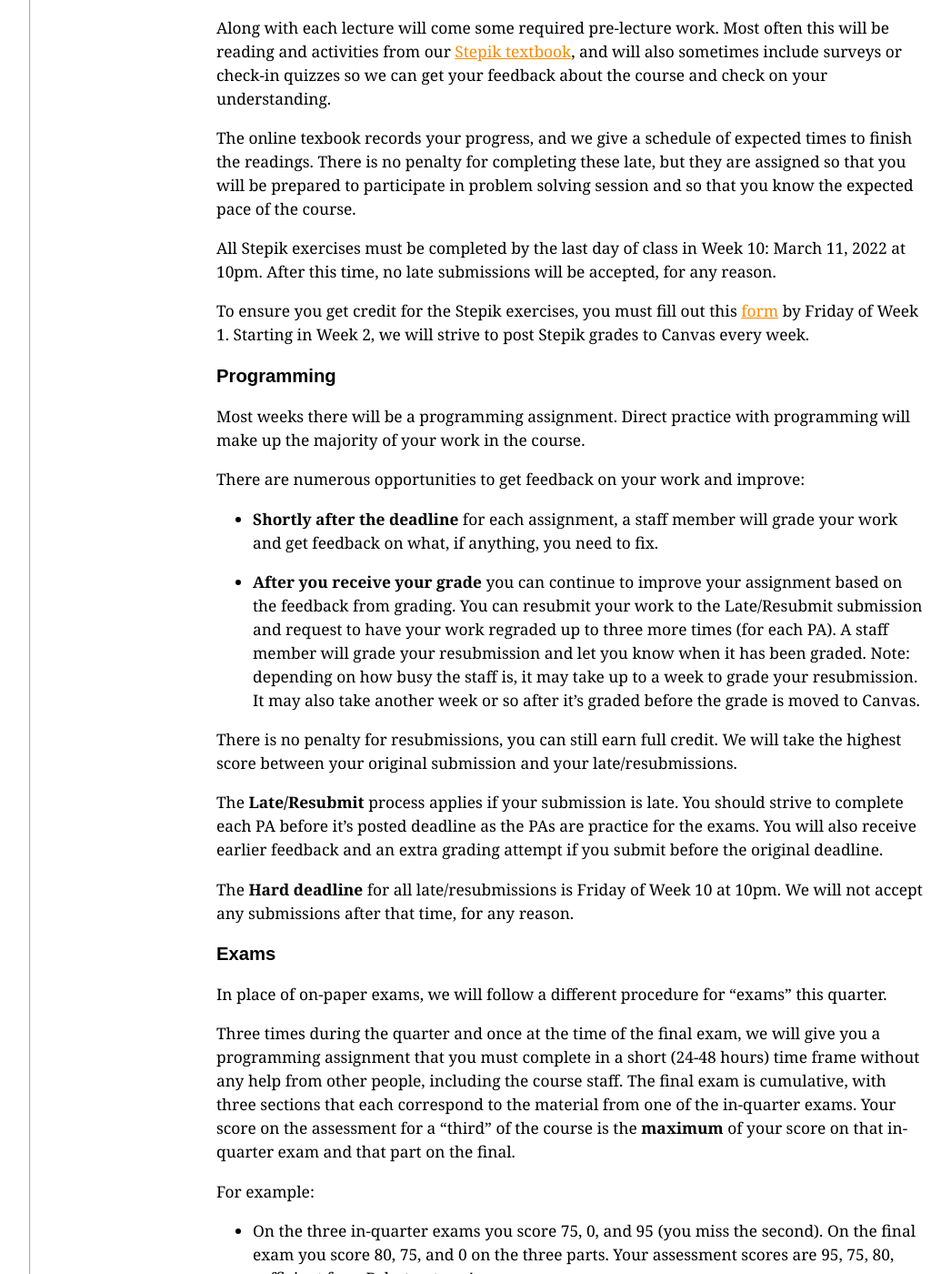
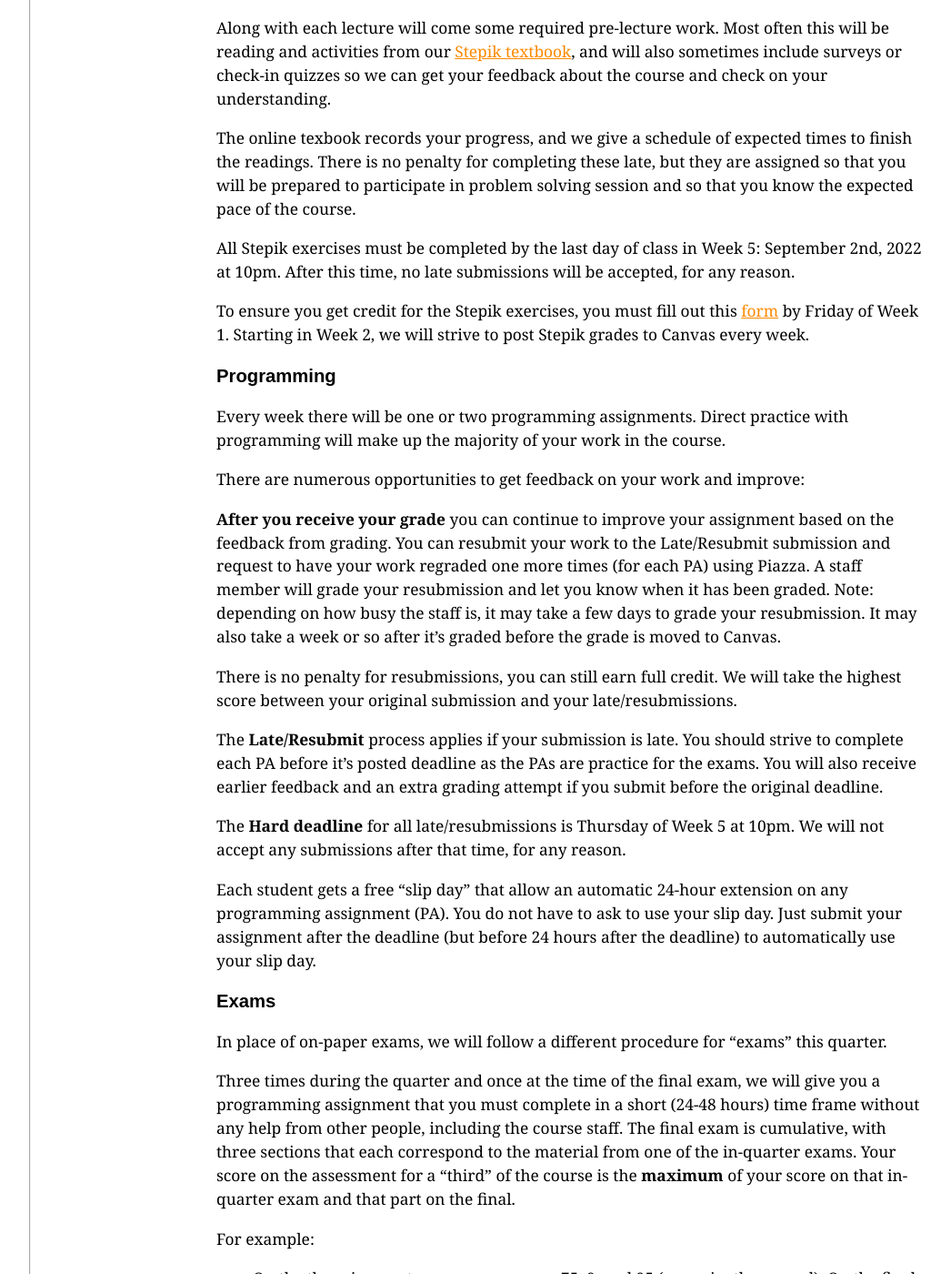
Before and after one commit to ucsd-cse11-su222/ucsd-cse11-su222.github.io, a Jekyll site: the page built from syllabus.md, in a window 1280 px wide and 1400 px high, scrolled down 1639 px. Shown: the whole window at 91% size, without its empty margins (56-1102 px from the left). Built offline with Jekyll 4.4.1, drawn with Linux system fonts in a browser that asks for light colours.

Commit message:
Update syllabus.md

```diff
--- a/syllabus.md
+++ b/syllabus.md
@@ -38,10 +38,6 @@ There are a few components to your grade in the course:
 
 <img src="./cse_grading_scale.png" width="100%">
 
-
-
-
-
 We may adjust the above scale to be more lenient
 (depending on a number of factors that we will not publicize), but we guarantee
 that we will not adjust the scale to make it harder to get a better grade.
@@ -59,7 +55,8 @@ sections, but it is highly encouraged.
 **In-person sessions** will be led during the normally-scheduled lecture times
 in the normally-scheduled room, led by the instructor. These sessions will be
 recorded by podcasting but will not be available remotely while they are ongoing.
-You can find the recordings in the Canvas Media Gallery or at [podcast.ucsd.edu](https://podcast.ucsd.edu){:target="_blank"}
+You can find the recordings in the Canvas Media Gallery or
+at [podcast.ucsd.edu](https://podcast.ucsd.edu){:target="_blank"}
 
 Since these lectures may be mostly student discussion, the recordings are mostly
 an archive of any live demos that come up rather than a presentation of core content.
@@ -68,7 +65,7 @@ an archive of any live demos that come up rather than a presentation of core con
 
 Teaching Assistants (TAs) will hold a weekly discussion section to cover the weekly
 programming assignment, review prior content, and answer student questions.
- Participation is not required at problem-solving sections, but it is highly encouraged.
+Participation is not required at problem-solving sections, but it is highly encouraged.
 
 Like lectures, discussions will also be recorded and made available in the
 Cavnas Media Gallery.
@@ -76,9 +73,8 @@ Cavnas Media Gallery.
 ### Book Exercises/Quizzes and Course Engagement
 
 Along with each lecture will come some required pre-lecture work. Most often
-this will be reading and activities from our [Stepik
-textbook](https://stepik.org/course/100177/syllabus){:target="_blank"}, and will also sometimes
-include surveys or check-in quizzes so we can get your feedback about the course
+this will be reading and activities from our [Stepik textbook](https://stepik.org/course/100177/syllabus){:target="_blank"},
+and will also sometimes include surveys or check-in quizzes so we can get your feedback about the course
 and check on your understanding.
 
 The online texbook records your progress, and we give a schedule of expected
@@ -86,29 +82,27 @@ times to finish the readings. There is no penalty for completing these late, but
 they are assigned so that you will be prepared to participate in problem solving
 session and so that you know the expected pace of the course.
 
-All Stepik exercises must be completed by the last day of class in Week 10: March 11, 2022 at 10pm.
+All Stepik exercises must be completed by the last day of class in Week 5: September 2nd, 2022 at 10pm.
 After this time, no late submissions will be accepted, for any reason.
 
-To ensure you get credit for the Stepik exercises, you must fill out this [form](https://forms.gle/t2CRZkWXVJZtwCdZ8){:target="_blank"}
+To ensure you get credit for the Stepik exercises, you must fill out this
+[form](https://forms.gle/t2CRZkWXVJZtwCdZ8){:target="_blank"}
 by Friday of Week 1. Starting in Week 2, we will strive to post Stepik grades to Canvas every week.
 
 <a id="p:programming"></a>
 <h3>Programming</h3>
 
-Most weeks there will be a programming assignment. Direct practice with
+Every week there will be one or two programming assignments. Direct practice with
 programming will make up the majority of your work in the course.
 
 There are numerous opportunities to get feedback on your work and improve:
 
-- **Shortly after the deadline** for each assignment, a staff member
-will grade your work and get feedback on what, if anything, you need to fix.
-
-- **After you receive your grade** you can continue to improve your assignment
+**After you receive your grade** you can continue to improve your assignment
 based on the feedback from grading. You can resubmit your work to the Late/Resubmit
-submission and request to have your work regraded up to three more times (for each PA).
+submission and request to have your work regraded one more times (for each PA) using Piazza.
 A staff member will grade your resubmission and let you know when it has been graded.
-Note: depending on how busy the staff is, it may take up to a week to grade your resubmission.
-It may also take another week or so after it's graded before the grade is moved to Canvas.
+Note: depending on how busy the staff is, it may take a few days to grade your resubmission.
+It may also take a week or so after it's graded before the grade is moved to Canvas.
 
 There is no penalty for resubmissions, you can still earn full credit.
 We will take the highest score between your original submission and your late/resubmissions.
@@ -118,11 +112,19 @@ to complete each PA before it's posted deadline as the PAs are practice for the
 You will also receive earlier feedback and an extra grading attempt if you submit
 before the original deadline.
 
-The **Hard deadline** for all late/resubmissions is Friday of Week 10 at 10pm. We will not accept
+The **Hard deadline** for all late/resubmissions is Thursday of Week 5 at 10pm. We will not accept
 any submissions after that time, for any reason.
+
+Each student gets a free “slip day” that allow an automatic 24-hour extension on any programming assignment (PA).
+You do not have to ask to use your slip day. Just submit your assignment after the deadline
+(but before 24 hours after the deadline) to automatically use your slip day.
 
 <a id="g:exams"></a>
 <h3>Exams</h3>
+
+
+
+
 
 In place of on-paper exams, we will follow a different procedure for “exams”
 this quarter.
```
